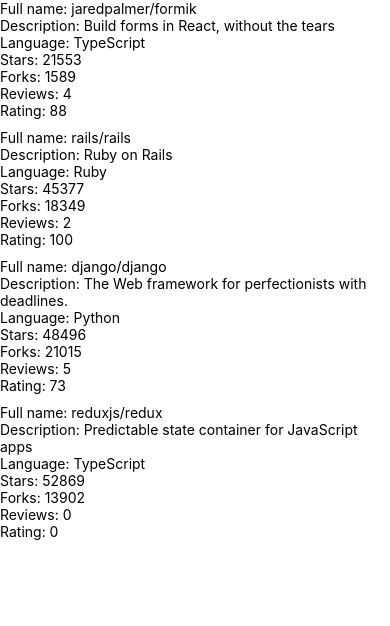
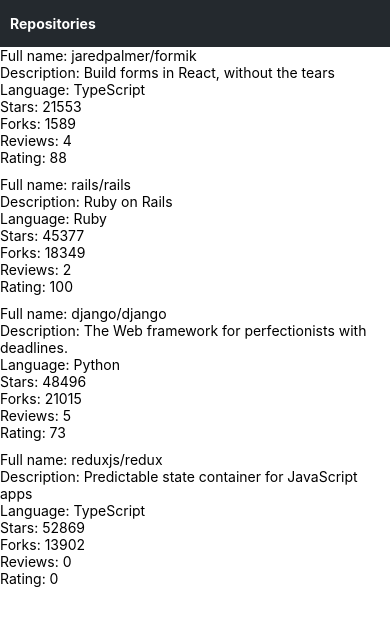
Before and after one commit to aleksi-lukkarinen/full-stack-open-part10, a React Native app in the folder rate-repository-app/: screen / in a window 390 px wide. Shown: the top 626 px of the page. Built offline with nearby package versions, Linux system fonts and the light colour scheme.

Commit message:
Ex. 10.4 done

```diff
--- /dev/null
+++ b/rate-repository-app/src/components/AppBar.jsx
@@ -0,0 +1,23 @@
+import React from "react";
+import { View, StyleSheet } from "react-native";
+import theme from "../theme";
+
+
+
+const styles = StyleSheet.create({
+  container: {
+    paddingVertical: 15,
+    paddingHorizontal: 10,
+    backgroundColor: theme.colors.backgroundInverted,
+  },
+});
+
+const AppBar = ({ children }) => {
+  return (
+    <View style={styles.container}>
+      { children }
+    </View>
+  );
+};
+
+export default AppBar;
--- /dev/null
+++ b/rate-repository-app/src/components/AppBarTab.jsx
@@ -0,0 +1,17 @@
+import React from "react";
+import { View, Pressable } from "react-native";
+import AppBarTabText from "./AppBarTabText";
+
+
+
+const AppBarTab = ({ label, pressHandler }) => {
+  return (
+    <View>
+      <Pressable onPress={pressHandler}>
+        <AppBarTabText>{label}</AppBarTabText>
+      </Pressable>
+    </View>
+  );
+};
+
+export default AppBarTab;
--- /dev/null
+++ b/rate-repository-app/src/components/AppBarTabText.jsx
@@ -0,0 +1,9 @@
+import React from "react";
+import Text from "./Text";
+
+
+
+const AppBarTabText = ({ ...props }) =>
+  <Text color="inverted" weight="bold" {...props} />;
+
+export default AppBarTabText;
--- a/rate-repository-app/src/components/Main.jsx
+++ b/rate-repository-app/src/components/Main.jsx
@@ -1,12 +1,16 @@
 import React from "react";
+import { StyleSheet, View } from "react-native";
 import Constants from "expo-constants";
-import { StyleSheet, View } from "react-native";
 import RepositoryList from "./RepositoryList";
+import AppBar from "./AppBar";
+import AppBarTab from "./AppBarTab";
+import theme from "../theme";
 
 
 
 const styles = StyleSheet.create({
   container: {
+    backgroundColor: theme.colors.background,
     marginTop: Constants.statusBarHeight,
     flexGrow: 1,
     flexShrink: 1,
@@ -14,8 +18,17 @@
 });
 
 const Main = () => {
+  const handleTabPress = (event) => {
+    console.log("View name pressed:", event);
+  };
+
   return (
     <View style={styles.container}>
+      <AppBar>
+        <AppBarTab
+          label="Repositories"
+          pressHandler={handleTabPress} />
+      </AppBar>
       <RepositoryList />
     </View>
   );
--- /dev/null
+++ b/rate-repository-app/src/components/Text.jsx
@@ -0,0 +1,50 @@
+import React from "react";
+import { Text as NativeText, StyleSheet } from "react-native";
+
+import theme from "../theme";
+
+
+
+const styles = StyleSheet.create({
+  defaults: {
+    color: theme.colors.foreground,
+    fontSize: theme.fontSizes.body,
+    fontFamily: theme.fonts.main,
+    fontWeight: theme.fontWeights.normal,
+  },
+  colorInverted: {
+    color: theme.colors.foregroundInverted,
+  },
+  colorAccent1: {
+    color: theme.colors.accent1,
+  },
+  colorAccent2: {
+    color: theme.colors.accent2,
+  },
+  fontSizeHeading1: {
+    fontSize: theme.fontSizes.heading1,
+  },
+  fontSizeHeading2: {
+    fontSize: theme.fontSizes.heading2,
+  },
+  fontWeightBold: {
+    fontWeight: theme.fontWeights.bold,
+  },
+});
+
+const Text = ({ color, size, weight, style, ...props }) => {
+  const textStyle = [
+    styles.defaults,
+    color === "inverted" && styles.colorInverted,
+    color === "accent1" && styles.colorAccent1,
+    color === "accent2" && styles.colorAccent2,
+    size === "heading1" && styles.fontSizeHeading1,
+    size === "heading2" && styles.fontSizeHeading2,
+    weight === "bold" && styles.fontWeightBold,
+    style,
+  ];
+
+  return <NativeText style={textStyle} {...props} />;
+};
+
+export default Text;
--- /dev/null
+++ b/rate-repository-app/src/theme.js
@@ -0,0 +1,28 @@
+
+const theme = {
+  colors: {
+    foreground: "#24292e",
+    background: "#ffffff",
+    foregroundInverted: "#ffffff",
+    backgroundInverted: "#24292e",
+    accent1: "#0366d6",
+    accent2: "#586069",
+  },
+  fontSizes: {
+    heading1: 18,
+    heading2: 16,
+    body: 14,
+  },
+  fonts: {
+    main: "System",
+  },
+  fontWeights: {
+    normal: "400",
+    bold: "700",
+  },
+};
+
+theme.colors.foregroundInverted = theme.colors.background;
+theme.colors.backgroundInverted = theme.colors.foreground;
+
+export default theme;
```
